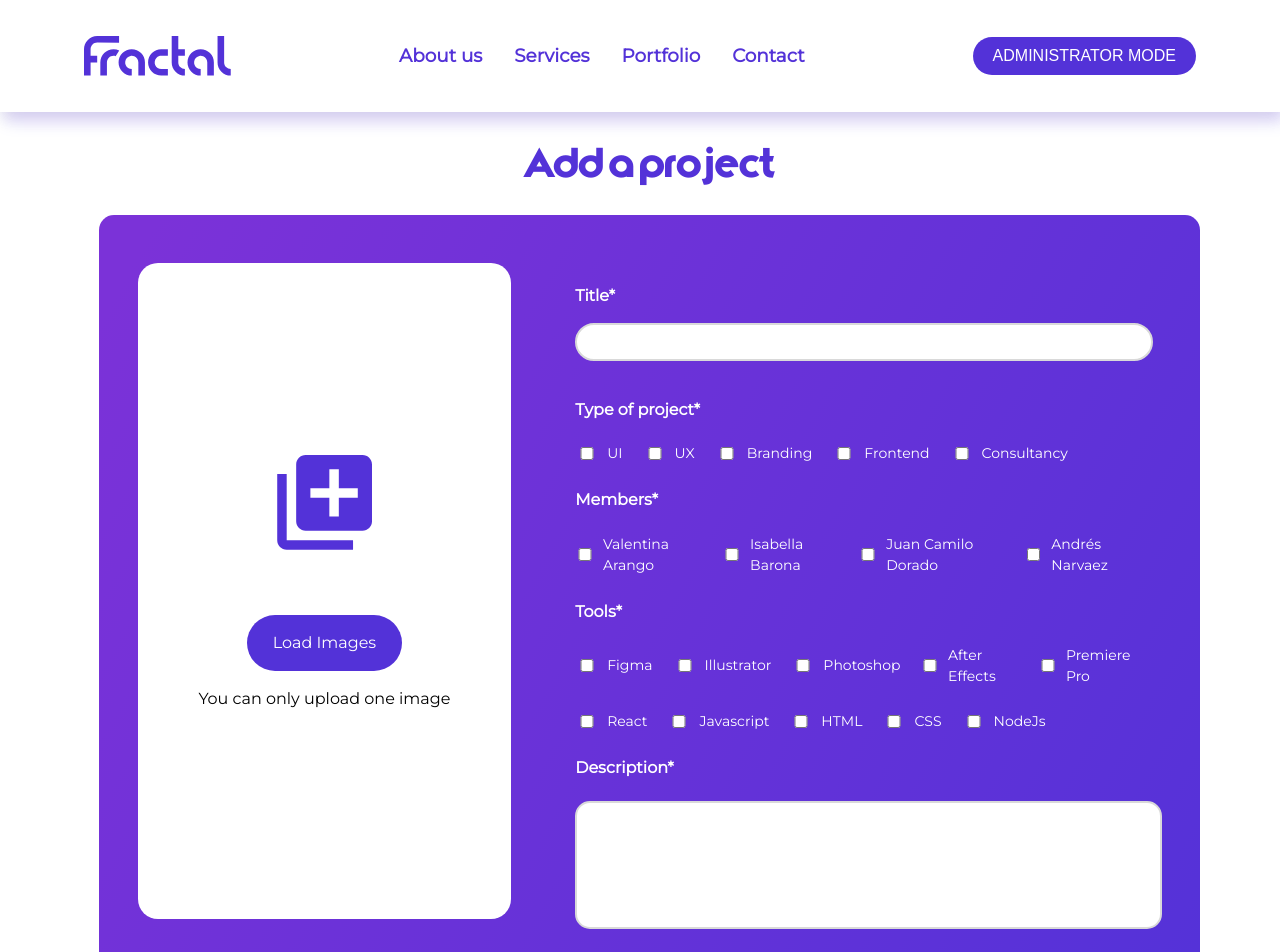
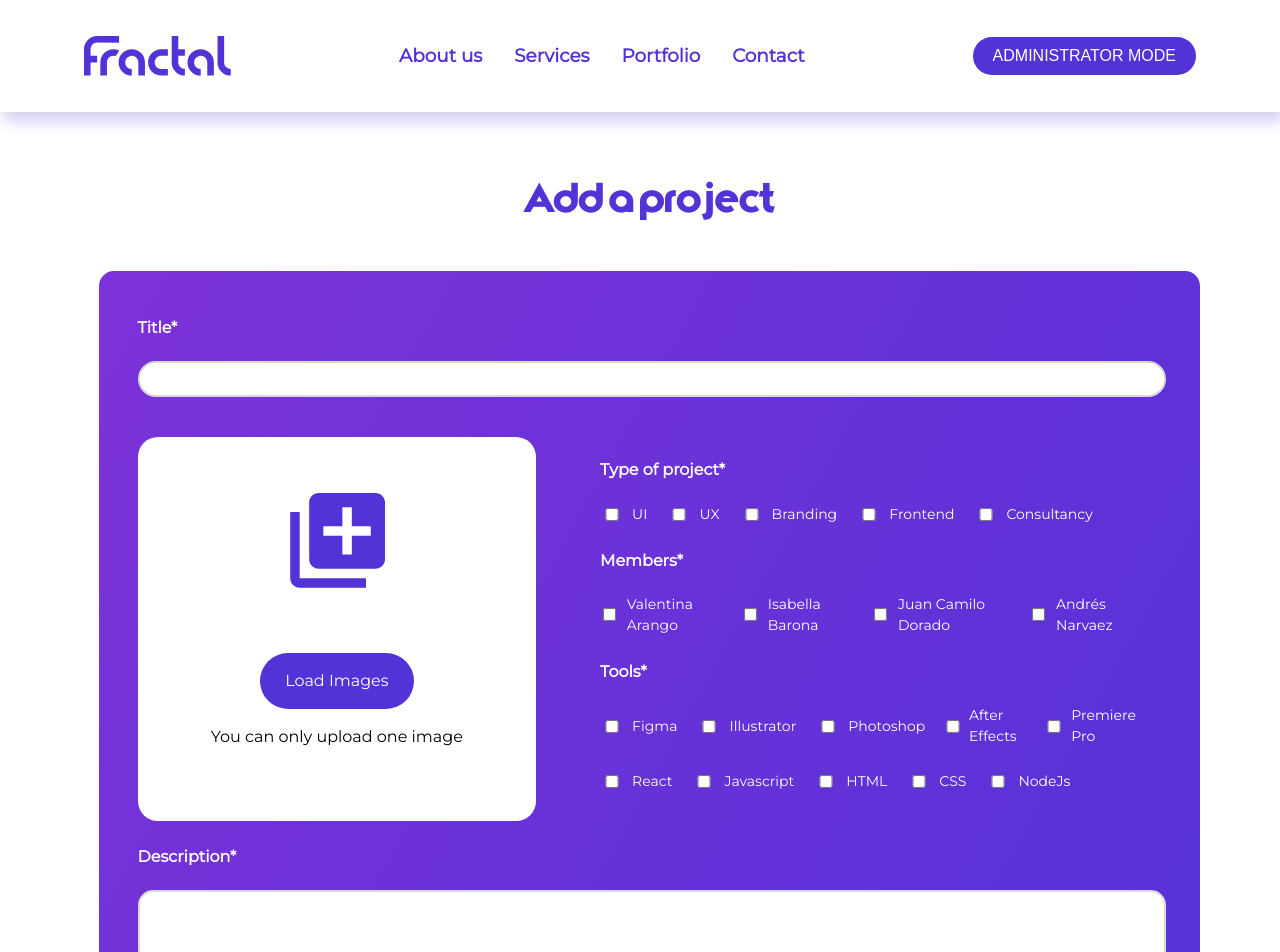
Before and after one commit to valenarangot/FractalFinal, a React (Vite) app in the folder FINALFRACTAL/: page /admin/submit in a window 1280 px wide. Shown: the top 952 px of the page. Built offline with nearby package versions, Linux system fonts and the light colour scheme.

Commit message:
Project form corregido

```diff
--- a/FINALFRACTAL/src/user/components/projectForm/ProjectForm.jsx
+++ b/FINALFRACTAL/src/user/components/projectForm/ProjectForm.jsx
@@ -129,9 +129,18 @@ export function ProjectForm () {
 
   return (
     <form className={styles.Form}>
-      <div>
-        <div className={styles.InputsDiv}>
 
+      <div className={styles.Inputs}>
+            <h4 htmlFor='project-title'>Title*</h4>
+            <input
+              className={styles.TextInput}
+              type='text'
+              id='project-title'
+              name='title'
+              onChange={handleOnChange}
+            />
+
+        <div className={styles.Checkboxes}>
           {/* Load images */}
           <div className={styles.ImagesSection}>
             {imageUpload === null
@@ -155,17 +164,8 @@ export function ProjectForm () {
             <p className={styles.LoadDescription}>You can only upload one image</p>
           </div>
 
-          {/* Inputs */}
-          <div className={styles.InfoSection}>
-            <h4 htmlFor='project-title'>Title*</h4>
-            <input
-              className={styles.TitleInput}
-              type='text'
-              id='project-title'
-              name='title'
-              onChange={handleOnChange}
-            />
-
+          {/* Checkboxes */}
+          <div className={styles.CheckboxesSection}>
             {/* Type */}
             <h4>Type of project*</h4>
             <div className={styles.Options}>
@@ -345,9 +345,11 @@ export function ProjectForm () {
                 /> NodeJs
               </label>
             </div>
+          </div>
+        </div>
 
-            {/* Description */}
-            <h4>Description*</h4>
+        {/* Description */}
+        <h4>Description*</h4>
             <textarea
               className={styles.DescriptionInput}
               id='project-description'
@@ -360,18 +362,18 @@ export function ProjectForm () {
             {/* Behance */}
             <h4 htmlFor='project-title'>Behance*</h4>
             <input
-              className={styles.TitleInput}
+              className={styles.TextInput}
               type='text'
               id='project-behance'
               name='behance'
               onChange={handleOnChange}
             />
-          </div>
-        </div>
       </div>
 
       {/* Submit */}
-      <ButtonFirst title='Send' onClick={handleSubmit}/>
+      <div className={styles.btn}>
+        <ButtonFirst title='Send' onClick={handleSubmit}/>
+      </div>
     </form>
   )
 }
--- a/FINALFRACTAL/src/user/components/projectForm/ProjectForm.module.css
+++ b/FINALFRACTAL/src/user/components/projectForm/ProjectForm.module.css
@@ -15,7 +15,32 @@
     font-family: Montserrat;
 }
 
-.InputsDiv{
+.TextInput{
+    width: 77.5vw;
+    height: 4vh;
+
+    margin: 0 0 2vh;
+    padding: 0 2vh;
+
+    border-radius: 38px;
+    border: 2px solid #D9D9D9;
+    background: #FFF;
+}
+
+.DescriptionInput{
+    width: 77.5vw;
+    height: 5vh;
+    resize: none;
+
+    border-radius: 15px;
+    border: 2px solid #D9D9D9;
+    background: #FFF;
+
+    padding: 2vh;
+    font-family: Montserrat;
+}
+
+.Checkboxes{
     display: flex;
     margin: 3vh 0;
 }
@@ -27,7 +52,7 @@
         justify-content: center;
 
         width: 32vw;
-        height: 82vh;
+        height: 48vh;
         padding: 0 3vw;
 
         margin-right: 5vw;
@@ -66,20 +91,10 @@
                 color: black;
             }
 
-    .InfoSection{
+    .CheckboxesSection{
         width: 60%;
     }
 
-     .TitleInput{
-         width: 44.5vw;
-         height: 4vh;
-
-         margin: -4vh 0 2vh;
-
-         border-radius: 38px;
-         border: 2px solid #D9D9D9;
-         background: #FFF;
-     }
         .Options{
             display: flex;
             margin-bottom: 3vh;
@@ -102,15 +117,6 @@
                 background: #ffffff;
             }
 
-        .DescriptionInput{
-            width: 43vw;
-            height: 11.5vh;
-            resize: none;
-
-            border-radius: 15px;
-            border: 2px solid #D9D9D9;
-            background: #FFF;
-
-            padding: 2vh;
-            font-family: Montserrat;
-        }
+.btn{
+    margin: 3vh auto;
+}
--- a/FINALFRACTAL/src/user/pages/submitPage/SubmitPage.module.css
+++ b/FINALFRACTAL/src/user/pages/submitPage/SubmitPage.module.css
@@ -1,5 +1,6 @@
 h1 {
     color: var(--Purple);
+    margin: 8vh 0 6vh;
 }
 
 .Body{
```
